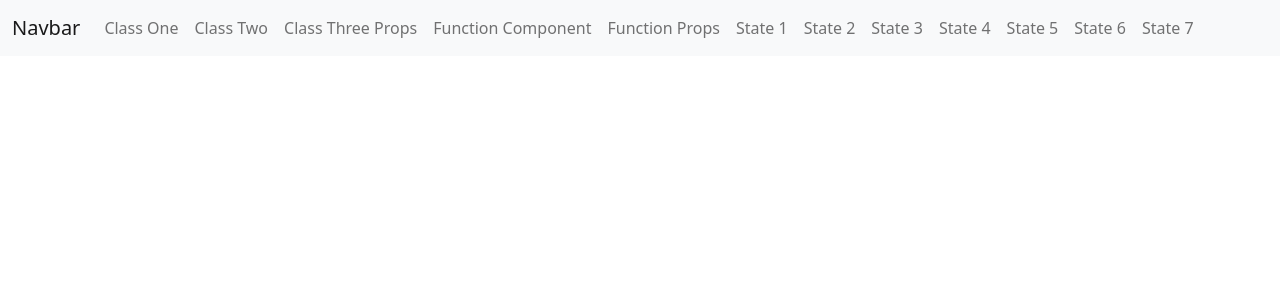
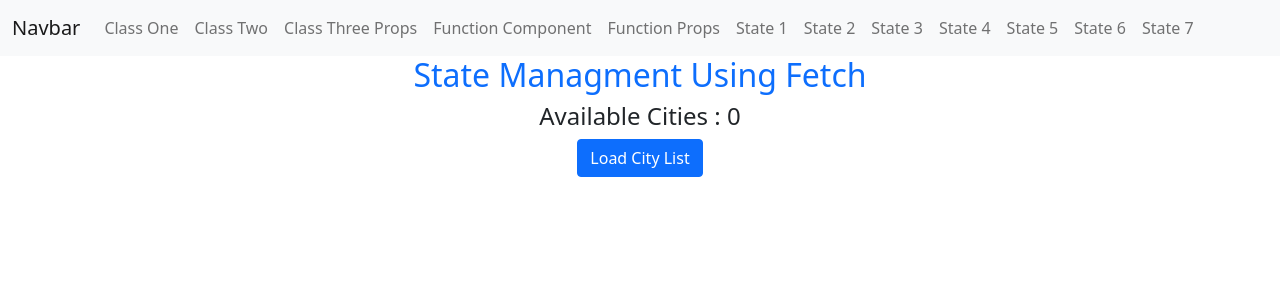
Before and after one commit to thephotogenicbug/ReactJS-Course-Final, a React (Create React App) app: page /stateapi in a window 1280 px wide. Shown: the top 300 px of the page. Built offline with nearby package versions, Linux system fonts and the light colour scheme.

Commit message:
24-02-2022 : ReactJS StateAPI Example

```diff
--- a/src/App.js
+++ b/src/App.js
@@ -21,6 +21,7 @@ import HooksOne from "./Components/ReactHooks/HooksOne";
 import HooksTwo from "./Components/ReactHooks/HooksTwo";
 import HooksThree from "./Components/ReactHooks/HooksThree";
 import HooksFour from "./Components/ReactHooks/HooksFour";
+import StateAPI from "./Components/StateAPI/StateAPI";
 
 function App() {
   return (
@@ -47,6 +48,7 @@ function App() {
           <Route exact path="/hooks2" element={<HooksTwo />} />
           <Route exact path="/hooks3" element={<HooksThree />} />
           <Route exact path="/hooks4" element={<HooksFour />} />
+          <Route exact path="/stateapi" element={<StateAPI/>} />
         </Routes>
       </BrowserRouter>
     </div>
--- /dev/null
+++ b/src/Components/StateAPI/StateAPI.js
@@ -0,0 +1,44 @@
+import React,{Component} from 'react';
+class StateAPI extends Component {
+  constructor() {
+    super();
+    this.state = {
+      citylist: [],
+    };
+  }
+
+  getData = () => {
+    fetch("https://jsonplaceholder.typicode.com/posts")
+      .then((response) => response.json())
+      .then((result) => this.setState({ citylist: result }));
+  };
+
+
+  render() {
+    return (
+      <div className="container">
+        <div className="row">
+          <div className="col-md-12 text-center">
+            <h2 className="text-primary">State Managment Using Fetch</h2>
+            <h4>Available Cities : {this.state.citylist.length}</h4>
+            <button className="btn btn-primary" onClick={this.getData}>
+              Load City List
+            </button>
+          </div>
+        </div>
+        <div className="row text-center mt-2">
+          {this.state.citylist.map((xcity, index) => {
+            return (
+              <div className="col-md-3 form-group" key={index}>
+                <div className="border p-3">
+                  <p>{xcity.title}</p>
+                </div>
+              </div>
+            );
+          })}
+        </div>
+      </div>
+    );
+  }
+}
+export default StateAPI;
```
